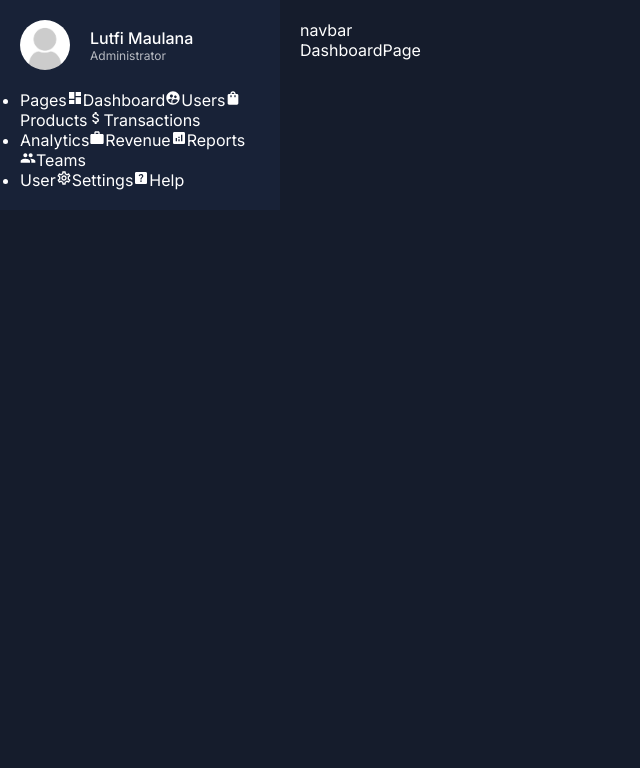
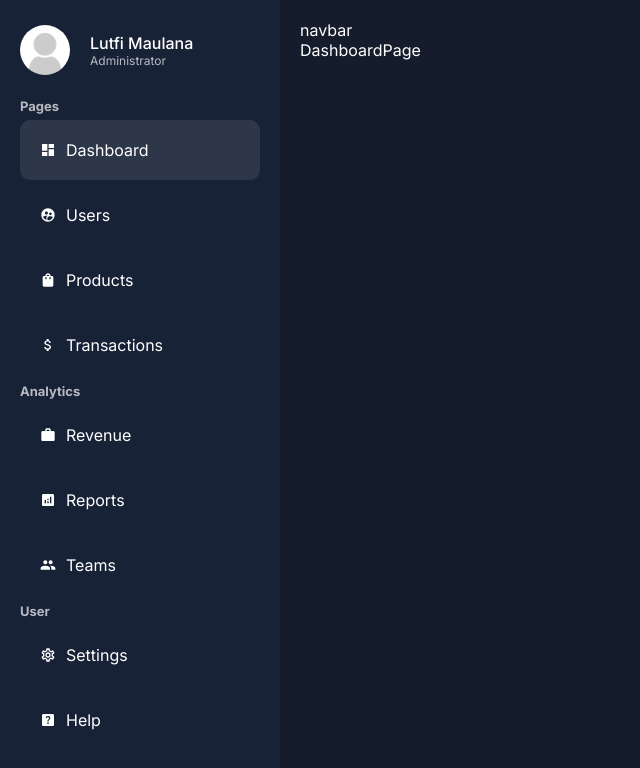
Before and after one commit to lutfimaulana17/cms-admin, a Next.js app: page /dashboard in a window 1280 px wide. Shown: the top 768 px of the page, without its empty margins (0-640 px from the left). Built offline with nearby package versions, Linux system fonts and the light colour scheme.

Commit message:
style list menu and event click and hover

```diff
--- a/app/ui/dashboard/sidebar/menuLink/menuLink.jsx
+++ b/app/ui/dashboard/sidebar/menuLink/menuLink.jsx
@@ -1,9 +1,13 @@
+"use client"
+
 import Link from 'next/link'
-import style from './menuLink.module.css'
+import styles from './menuLink.module.css'
+import { usePathname } from 'next/navigation'
 
 const MenuLink = ({ menu }) => {
+  const pathname = usePathname()
   return (
-    <Link href={menu.path} className={style.container}>
+    <Link href={menu.path} className={`${styles.container} ${pathname === menu.path && styles.active}`}>
         {menu.icon}
         {menu.title}
     </Link>
--- a/app/ui/dashboard/sidebar/menuLink/menuLink.module.css
+++ b/app/ui/dashboard/sidebar/menuLink/menuLink.module.css
@@ -0,0 +1,12 @@
+.container{
+    padding: 20px;
+    display: flex;
+    align-items: center;
+    gap: 10px;
+    margin: 5px 0px;
+    border-radius: 10px;
+}
+
+.container:hover, .active{
+    background-color: #2e374a;
+}
--- a/app/ui/dashboard/sidebar/sidebar.jsx
+++ b/app/ui/dashboard/sidebar/sidebar.jsx
@@ -86,7 +86,7 @@ const Sidebar = () => {
           <span className={styles.userTitle}>Administrator</span>
         </div>
       </div>
-      <ul>
+      <ul className={styles.list}>
         {menuItems.map(item=> (
           <li key={item.title}>
             <span className={styles.cat}>{item.title}</span>
--- a/app/ui/dashboard/sidebar/sidebar.module.css
+++ b/app/ui/dashboard/sidebar/sidebar.module.css
@@ -28,3 +28,14 @@
     font-size: 12px;
     color: var(--textSoft)
 }
+
+.list{
+    list-style: none;
+}
+
+.cat{
+    color: var(--textSoft);
+    font-weight: bold;
+    font-size: 13px;
+    margin: 10px 0px;
+}
```
